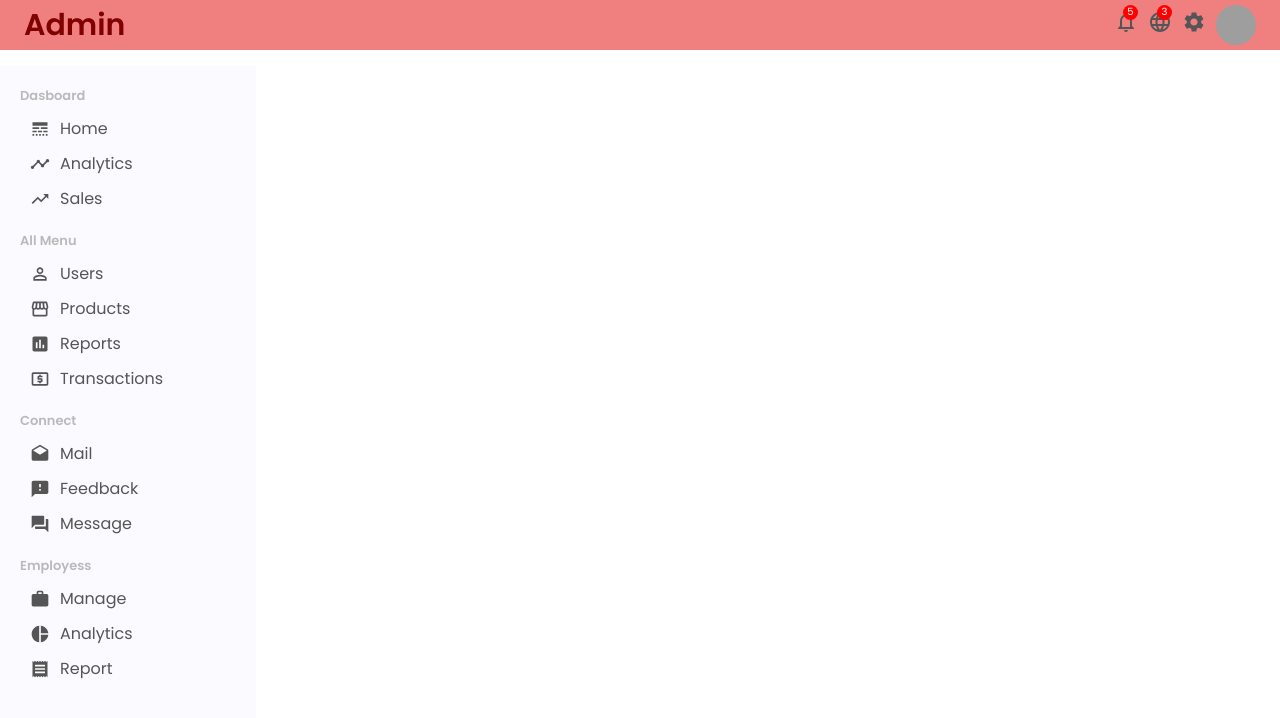
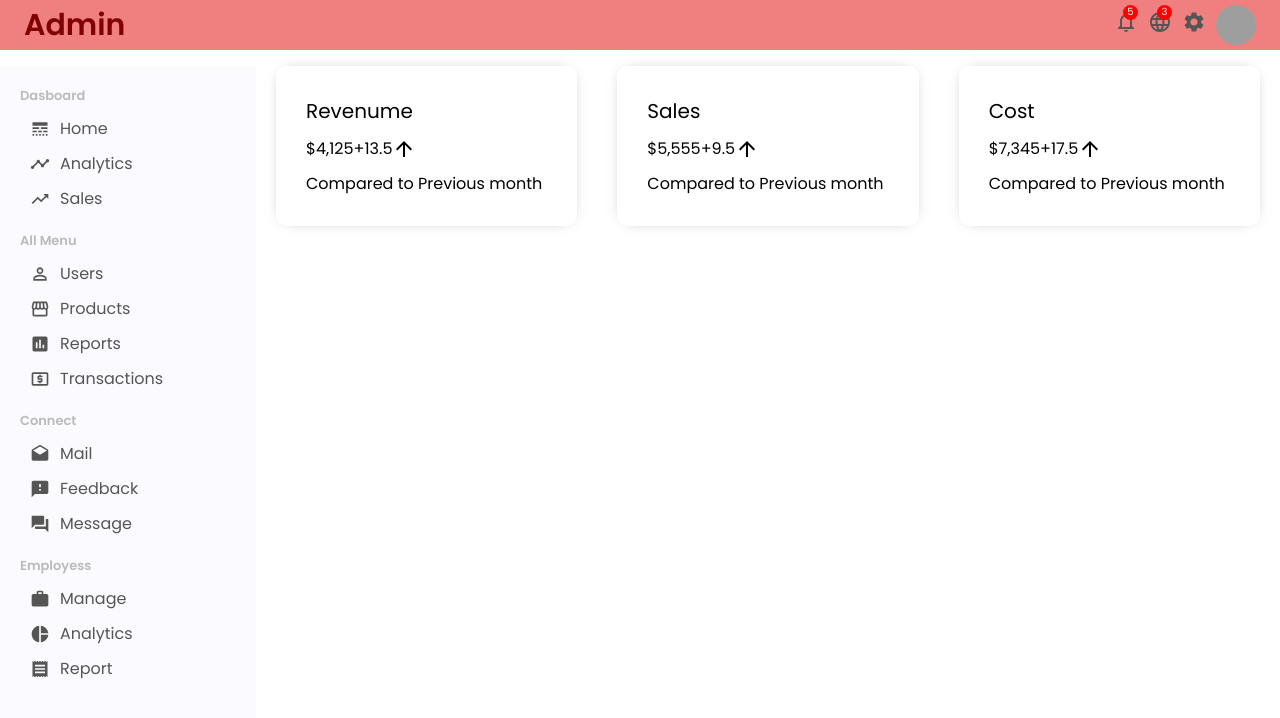
Before and after one commit to brs14shn/react_admin_dashboard, a React (Create React App) app: page / in a window 1280 px wide. Shown: the top 718 px of the page. Built offline with nearby package versions, Linux system fonts and the light colour scheme; grey boxes are pictures that could not be loaded.

Commit message:
dummyData added

```diff
--- a/src/components/Featured.jsx
+++ b/src/components/Featured.jsx
@@ -1,18 +1,22 @@
 import React from 'react'
-import {FeaturedContainer} from './styles/Featured.styled'
+import {FeaturedContainer,FeaturedWrapper,FeaturedTitle,FeaturedMoneyContainer} from './styles/Featured.styled'
+import {featuredData} from "../helper/dummyData"
+import { ArrowUpward } from '@mui/icons-material'
 
 const Featured = () => {
   return (
     <FeaturedContainer>
+       {featuredData &&  featuredData.map((item,index)=>(
+        <FeaturedWrapper key={index}>
+        <FeaturedTitle>{item.title}</FeaturedTitle>
+        <FeaturedMoneyContainer>
+            <span>{item.money}</span>
+            <span>{item.moneyRate}</span><ArrowUpward/>
+        </FeaturedMoneyContainer>
+        <span>Compared to Previous month</span>
+    </FeaturedWrapper>
+       ))}
 
-        <div>
-            <span></span>
-            <div>
-                <span></span>
-                <span></span>
-            </div>
-            <span></span>
-        </div>
 
 
     </FeaturedContainer>
--- a/src/components/styles/Featured.styled.jsx
+++ b/src/components/styles/Featured.styled.jsx
@@ -1,4 +1,4 @@
-import styled, {css} from "styled-components";
+import styled from "styled-components";
 
 export const FeaturedContainer = styled.div`
     width: 100%;
@@ -13,3 +13,12 @@ export const FeaturedWrapper = styled.div`
     cursor: pointer;
     box-shadow: 0px 0px 15px -10px rgba(0, 0, 0, 0.75);
 `
+export const FeaturedTitle = styled.span`
+    font-size: 20px;
+`
+
+export const FeaturedMoneyContainer = styled.div`
+    margin: 10px 0px;
+    display: flex;
+    align-items: center;
+`
--- a/src/helper/dummyData.js
+++ b/src/helper/dummyData.js
@@ -1,10 +1,6 @@
-export const Featured = [
+export const featuredData = [
 
     {title:"Revenume",money:"$4,125",moneyRate :"+13.5"},
     {title:"Sales",money:"$5,555",moneyRate :"+9.5"},
     {title:"Cost",money:"$7,345",moneyRate :"+17.5"},
-
-
-
-
 ]
```
